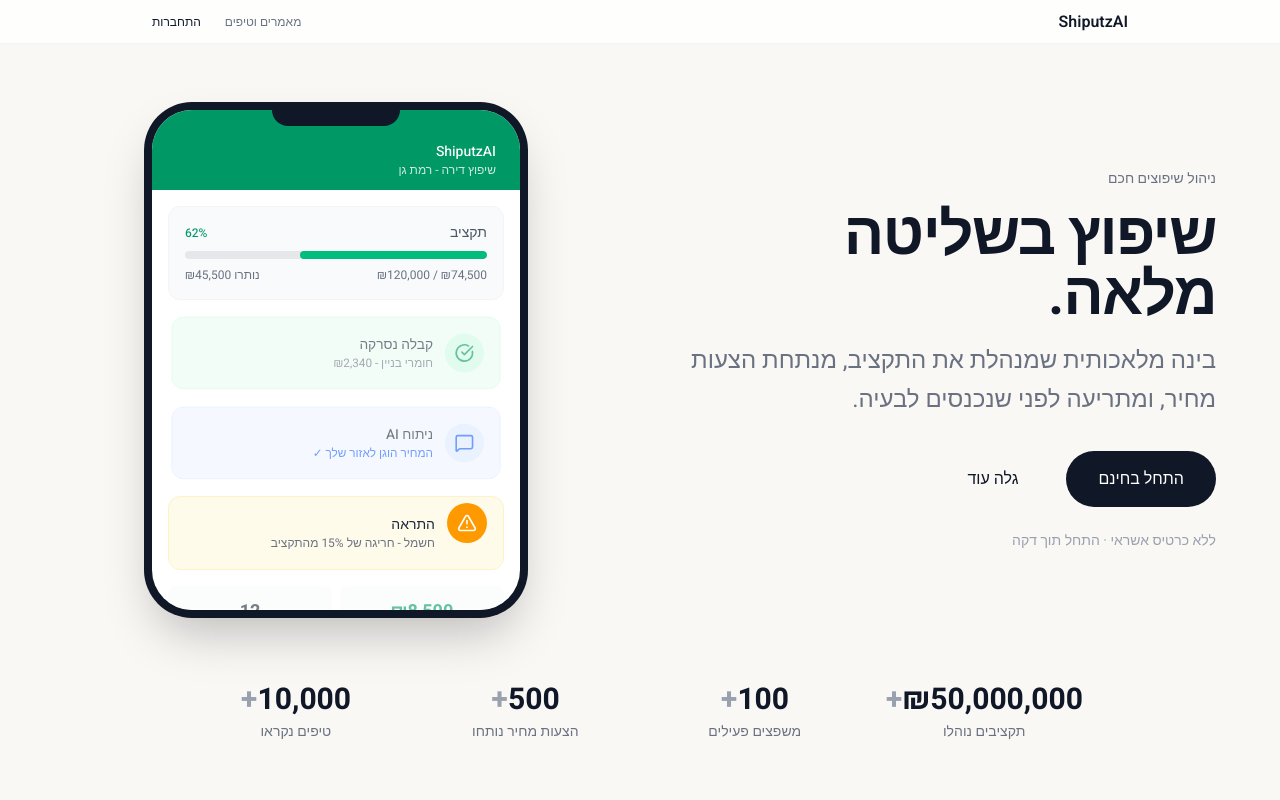
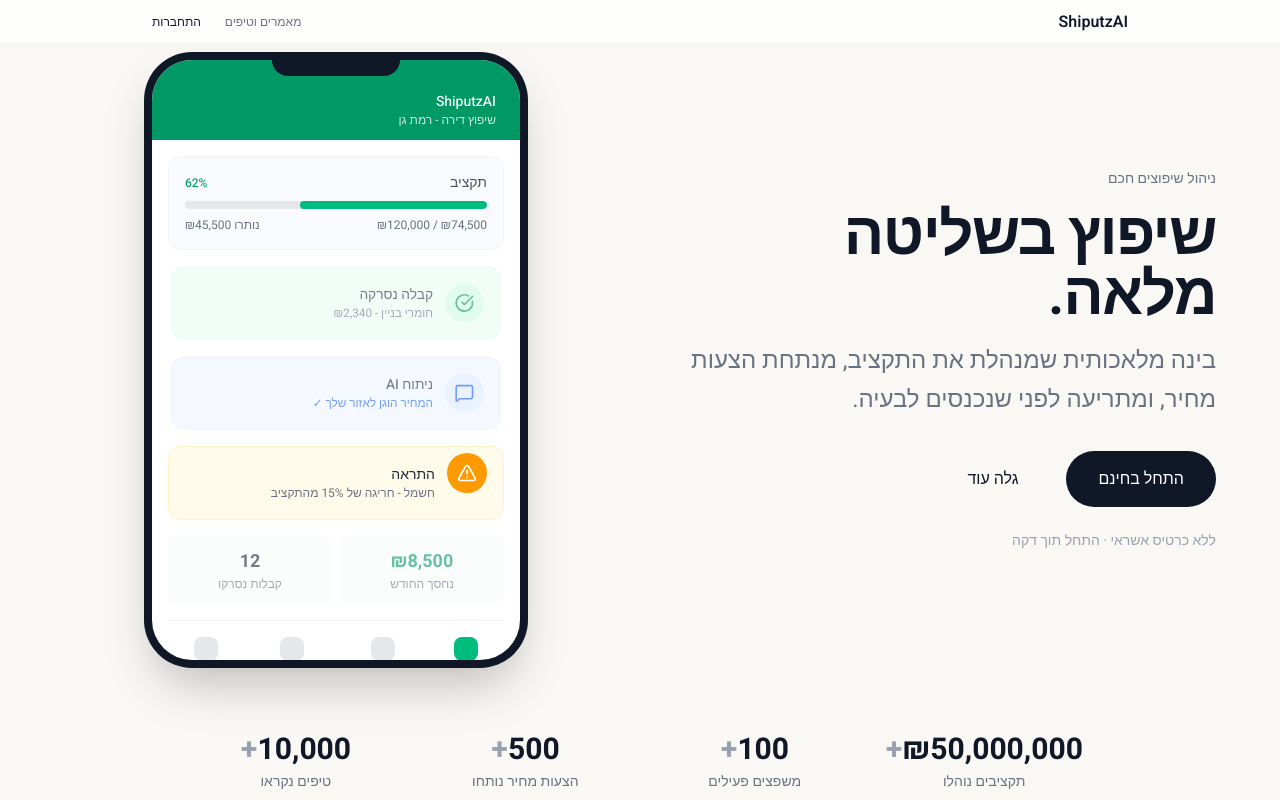
Before and after one commit to guyceza/shiputz-ai, a Next.js app: page / in a window 1280 px wide. Shown: the top 800 px of the page. Built offline with nearby package versions, Linux system fonts and the light colour scheme.

Commit message:
Make phone animation taller with bottom nav

```diff
--- a/src/components/HeroAnimation.tsx
+++ b/src/components/HeroAnimation.tsx
@@ -21,7 +21,7 @@ export default function HeroAnimation() {
         <div className="absolute top-0 left-1/2 -translate-x-1/2 w-32 h-6 bg-gray-900 rounded-b-2xl z-10" />
 
         {/* Screen */}
-        <div className="bg-white rounded-[2.5rem] overflow-hidden h-[500px] relative">
+        <div className="bg-white rounded-[2.5rem] overflow-hidden h-[600px] relative">
           {/* Status Bar */}
           <div className="bg-emerald-600 text-white px-6 py-3 pt-8">
             <div className="text-sm font-medium">ShiputzAI</div>
@@ -108,6 +108,26 @@ export default function HeroAnimation() {
                 <div className="text-xs text-gray-500">קבלות נסרקו</div>
               </div>
             </div>
+
+            {/* Bottom Navigation Mock */}
+            <div className="mt-4 pt-4 border-t border-gray-100 flex justify-around">
+              <div className="text-center">
+                <div className="w-6 h-6 mx-auto mb-1 bg-emerald-500 rounded-lg"></div>
+                <span className="text-xs text-emerald-600 font-medium">בית</span>
+              </div>
+              <div className="text-center">
+                <div className="w-6 h-6 mx-auto mb-1 bg-gray-200 rounded-lg"></div>
+                <span className="text-xs text-gray-400">הוצאות</span>
+              </div>
+              <div className="text-center">
+                <div className="w-6 h-6 mx-auto mb-1 bg-gray-200 rounded-lg"></div>
+                <span className="text-xs text-gray-400">מסמכים</span>
+              </div>
+              <div className="text-center">
+                <div className="w-6 h-6 mx-auto mb-1 bg-gray-200 rounded-lg"></div>
+                <span className="text-xs text-gray-400">עוד</span>
+              </div>
+            </div>
           </div>
         </div>
       </div>
```
